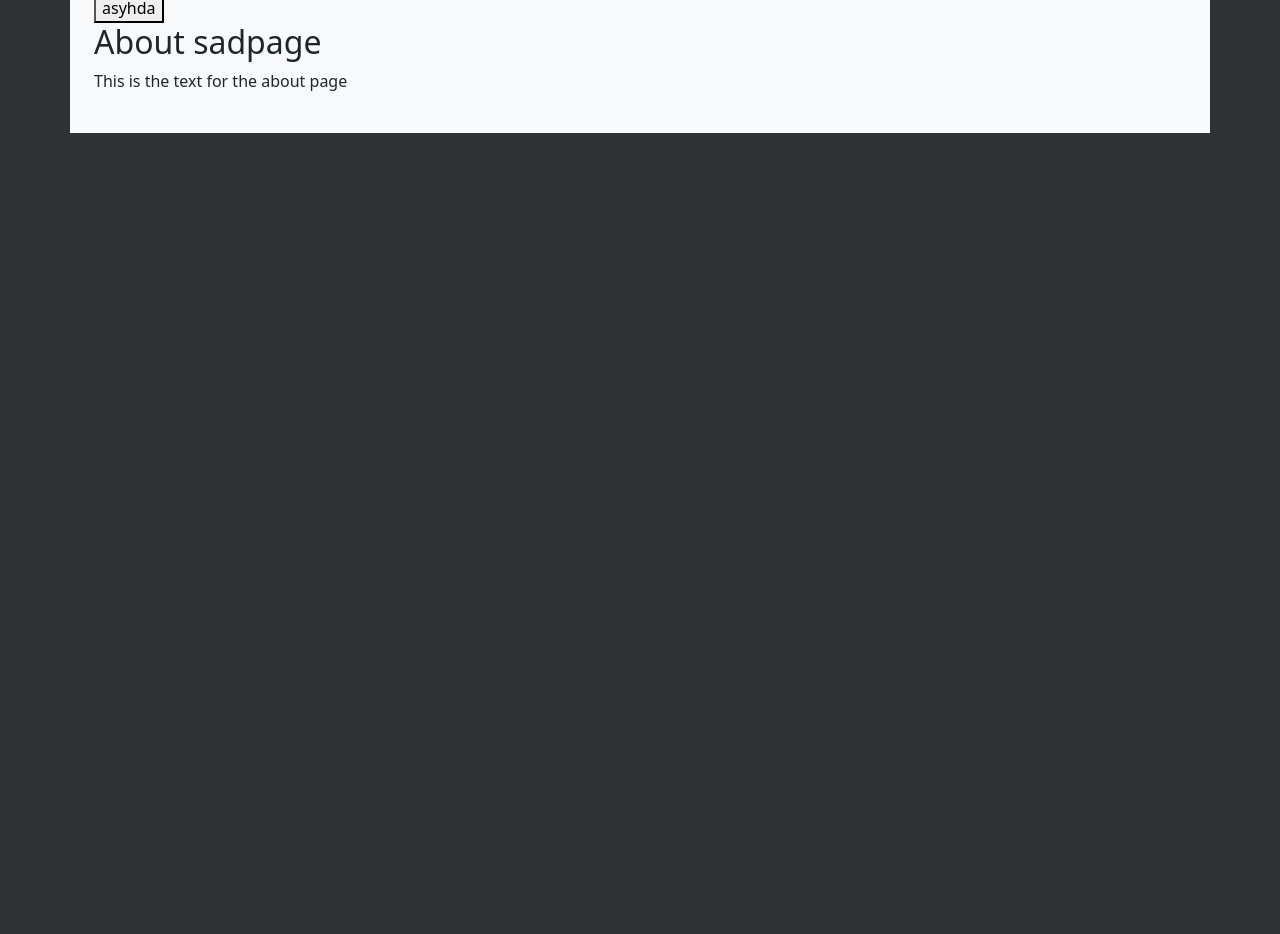
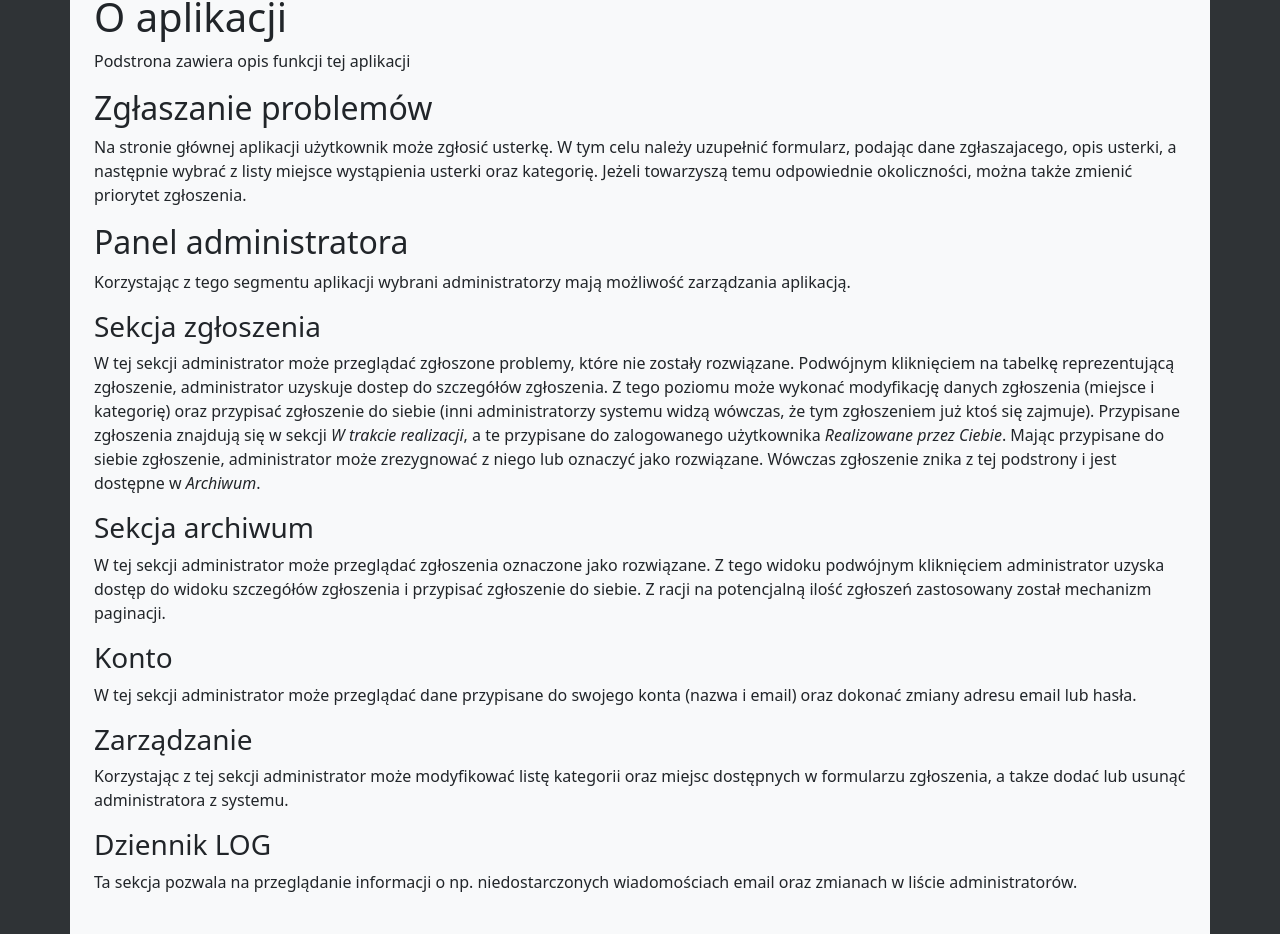
Before and after one commit to JakubOlejnik2007/eszut-client, a React (Create React App) app: page /o-aplikacji in a window 1280 px wide. Shown: the part 127-1061 px from the top of the page. Before the commit the page ends 800 px from the top, so only its background shows below. Built offline with nearby package versions, Linux system fonts and the light colour scheme.

Commit message:
About page & LOG page

```diff
--- a/src/components/pages/about.tsx
+++ b/src/components/pages/about.tsx
@@ -1,16 +1,30 @@
-import {register} from "../../utils/push-notifications/push";
-
 export const About = () => {
-
-  const handleClick = () => {
-    register();
-  }
 
   return (
     <div className='page'>
-      <button onClick={handleClick}>asyhda</button>
-      <h2>About sadpage</h2>
-      <p>This is the text for the about page</p>
+      <h1>O aplikacji</h1>
+      <p>Podstrona zawiera opis funkcji tej aplikacji</p>
+
+      <h2>Zgłaszanie problemów</h2>
+      <p>Na stronie głównej aplikacji użytkownik może zgłosić usterkę. W tym celu należy uzupełnić formularz, podając dane zgłaszajacego, opis usterki, a następnie wybrać z listy miejsce wystąpienia usterki oraz kategorię. Jeżeli towarzyszą temu odpowiednie okoliczności, można także zmienić priorytet zgłoszenia.</p>
+
+      <h2>Panel administratora</h2>
+      <p>Korzystając z tego segmentu aplikacji wybrani administratorzy mają możliwość zarządzania aplikacją.</p>
+
+      <h3>Sekcja zgłoszenia</h3>
+      <p>W tej sekcji administrator może przeglądać zgłoszone problemy, które nie zostały rozwiązane. Podwójnym kliknięciem na tabelkę reprezentującą zgłoszenie, administrator uzyskuje dostep do szczegółów zgłoszenia. Z tego poziomu może wykonać modyfikację danych zgłoszenia (miejsce i kategorię) oraz przypisać zgłoszenie do siebie (inni administratorzy systemu widzą wówczas, że tym zgłoszeniem już ktoś się zajmuje). Przypisane zgłoszenia znajdują się w sekcji <i>W trakcie realizacji</i>, a te przypisane do zalogowanego użytkownika <i>Realizowane przez Ciebie</i>. Mając przypisane do siebie zgłoszenie, administrator może zrezygnować z niego lub oznaczyć jako rozwiązane. Wówczas zgłoszenie znika z tej podstrony i jest dostępne w <i>Archiwum</i>.</p>
+
+      <h3>Sekcja archiwum</h3>
+      <p>W tej sekcji administrator może przeglądać zgłoszenia oznaczone jako rozwiązane. Z tego widoku podwójnym kliknięciem administrator uzyska dostęp do widoku szczegółów zgłoszenia i przypisać zgłoszenie do siebie. Z racji na potencjalną ilość zgłoszeń zastosowany został mechanizm paginacji.</p>
+
+      <h3>Konto</h3>
+      <p>W tej sekcji administrator może przeglądać dane przypisane do swojego konta (nazwa i email) oraz dokonać zmiany adresu email lub hasła.</p>
+
+      <h3>Zarządzanie</h3>
+      <p>Korzystając z tej sekcji administrator może modyfikować listę kategorii oraz miejsc dostępnych w formularzu zgłoszenia, a takze dodać lub usunąć administratora z systemu.</p>
+
+      <h3>Dziennik LOG</h3>
+      <p>Ta sekcja pozwala na przeglądanie informacji o np. niedostarczonych wiadomościach email oraz zmianach w liście administratorów.</p>
     </div>
   );
 };
--- a/src/components/structure/navigation.tsx
+++ b/src/components/structure/navigation.tsx
@@ -7,6 +7,7 @@ import Login from "../pages/login/login";
 import ShowUnsolvedProblems from "../pages/show-unsolved-problems/show-unsolved-problems";
 import ArchiveOfProblems from "../pages/show-solved-problems/archive-of-problems";
 import { ManageApplication } from "../pages/manage-application/manage-app-page";
+import LogDataPage from "../pages/log/log-data-page";
 
 export const nav: (INavigation | IGroupedNavigation)[] = [
   {
@@ -42,7 +43,8 @@ export const nav: (INavigation | IGroupedNavigation)[] = [
         isMenu: true,
         isPrivate: true,
       },
-      { id:"4.4", path: urls.client.manageapp, name: "Zarządzanie", element: <ManageApplication />, isMenu: true, isPrivate: true}
+      { id:"4.4", path: urls.client.manageapp, name: "Zarządzanie", element: <ManageApplication />, isMenu: true, isPrivate: true},
+      { id:"4.5", path: urls.client.displaylog, name: "Dziennik LOG", element: <LogDataPage />, isMenu: true, isPrivate: true}
     ],
   },
 ];
--- a/src/fetchers/apiRequestFunctions.ts
+++ b/src/fetchers/apiRequestFunctions.ts
@@ -108,3 +108,5 @@ export const deleteAdministrator = async (AuthToken: string, AdministratorID: st
 export const getCommentsToProblem = async (AuthToken: string, ProblemID: string) => await createApiRequest("GET", `${config.backend}${urls.backend.comment.getComments}?ProblemID=${ProblemID}`, {}, AuthToken);
 
 export const insertComment = async (AuthToken: string, ProblemID: string, content: string, AdministratorID: string) => await createApiRequest("POST", `${config.backend}${urls.backend.comment.insertComment}`, {ProblemID, content, AdministratorID}, AuthToken);
+
+export const getLogData = async (AuthToken: string, page: number) => await createApiRequest("GET", `${config.backend}${urls.backend.logs.getLogData}?page=${page}`, {}, AuthToken)
--- a/src/utils/urls.ts
+++ b/src/utils/urls.ts
@@ -8,7 +8,8 @@ const urls = {
         problems: "/zgloszenia",
         archive: "/archiwum",
         account: "/konto",
-        manageapp: "/zarzadzanie-aplikacja"
+        manageapp: "/zarzadzanie-aplikacja",
+        displaylog: "/dziennik-log"
     },
     backend: {
         auth: {
@@ -45,6 +46,9 @@ const urls = {
             addNewAdministrator: "/add-new-administrator",
             deleteAdministrator: "/delete-administrator",
             getAdmins: "/get-admins"
+        },
+        logs: {
+            getLogData: "/get-logs"
         }
     },
 } as const;
```
